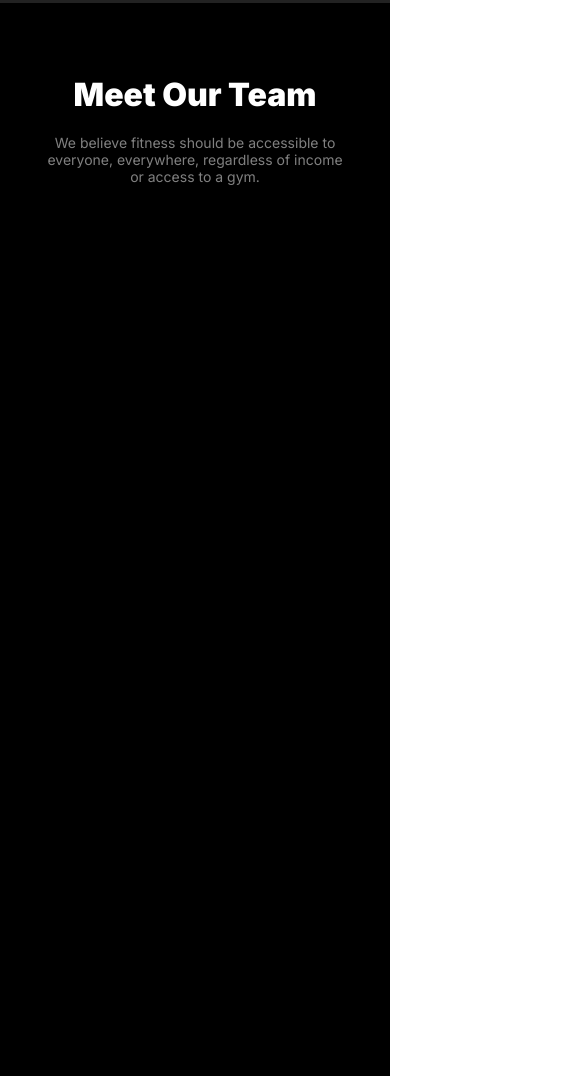
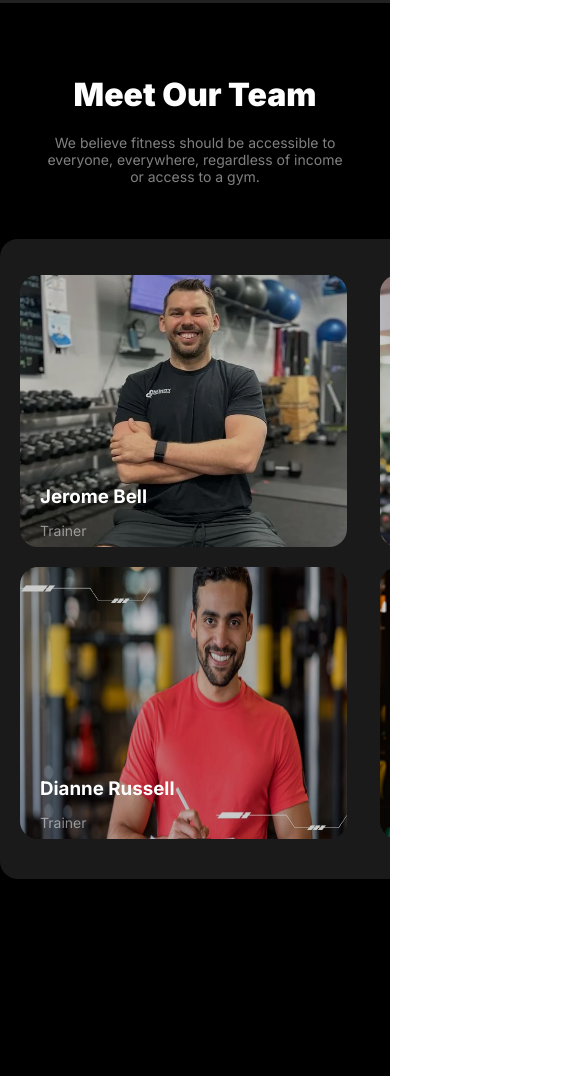
Before and after one commit to Zannatul08/Assignment-02, a plain HTML site: page index.html in a window 390 px wide. Shown: the part 4600-5676 px from the top of the page, 585 px wide, since content can reach past the window. Drawn offline with Linux system fonts and the light colour scheme; a web font is replaced by a local one.

Commit message:
Section 6(7) done without responsive

```diff
--- a/index.html
+++ b/index.html
@@ -229,6 +229,62 @@
             </div>
         </section>
 
+        <!-- section 6(7) body -->
+
+        <section class="section7-container">
+
+          <div class="image-row-1">
+            <div class="image-1">
+                <img src="./images/trainer1.png" alt="">
+                <div class="bottom-left">
+                <h3 class="white">Jerome Bell</h3>
+                <p class="light-dark2">Trainer</p>
+            </div>
+            </div>
+
+            <div class="image-2">
+                <img src="./images/trainer2.png" alt="">
+                <div class="bottom-left">
+                <h3 class="white">Cameron Williamson</h3>
+                <p class="light-dark2">Trainer</p>
+            </div>
+            </div>
+            <div class="image-3">
+            <img src="./images/trainer3.png" alt="">
+            <div class="bottom-left">
+            <h3 class="white">Darrell Steward</h3>
+            <p class="light-dark2">Trainer</p>
+        </div>
+
+        </div>
+          </div>
+          <div class="image-row-2">
+            <div class="image-4">
+                <img src="./images/trainer4.png" alt="">
+                <div class="bottom-left">
+                <h3 class="white">Dianne Russell</h3>
+                <p class="light-dark2">Trainer</p>
+            </div>
+
+            </div>
+            <div class="image-5">
+                <img src="./images/trainer5.png" alt="">
+                <div class="bottom-left">
+                <h3 class="white">Cody Fisher</h3>
+                <p class="light-dark2">Trainer</p>
+            </div>
+            </div>
+            <div class="image-6">
+            <img src="./images/trainer6.png" alt="">
+            <div class="bottom-left">
+            <h3 class="white">Theresa Webb</h3>
+                <p class="light-dark2">Trainer</p>
+            </div>
+
+        </div>
+          </div>
+
+        </section>
 
         </section>
 
--- a/styles/style.css
+++ b/styles/style.css
@@ -742,8 +742,75 @@ padding: 12px 40px 12px 20px;
 }
 
 
+/* section 6(7) styles */
+
+.section7-container{
+    width: 1060px;
+height: auto;
+border-radius: 18px;
+
+background: rgba(255, 255, 255, 0.1);
+
+background-size: cover;
+    overflow: hidden;
+    margin: 0 auto;
+
+    padding: 20px;
+}
+
+.section7-container img{
+    width: 326.67px;
+height: 272px;
+align-self: stretch;
+border-radius: 18px;
+filter: brightness(80%);
 
 
+
+}
+
+.image-row-1{
+    display: grid;
+    grid-template-columns: 1fr 1fr 1fr;
+    gap: 20px;
+    margin: 1rem 0;
+}
+
+.image-row-2{
+    display: grid;
+    grid-template-columns: 1fr 1fr 1fr;
+    gap: 20px;
+    margin: 1rem 0;
+}
+
+
+.image-1 {
+    position: relative;
+}
+
+.bottom-left{
+    /* position: absolute; */
+     /* top: 50%;
+    left: 50%;
+    transform: translate(30%,30%); */
+    /* position: absolute;
+  bottom: 8px;
+  left: 16px;
+  z-index: 10; */
+
+  position: absolute;
+  /* gap: 5px; */
+  z-index: 10;
+  margin-top: -85px;
+  margin-left: 20px;
+
+
+
+}
+
+.bottom-left h3{
+margin-bottom: 5px;
+}
 
 
 /* responsive */
```
